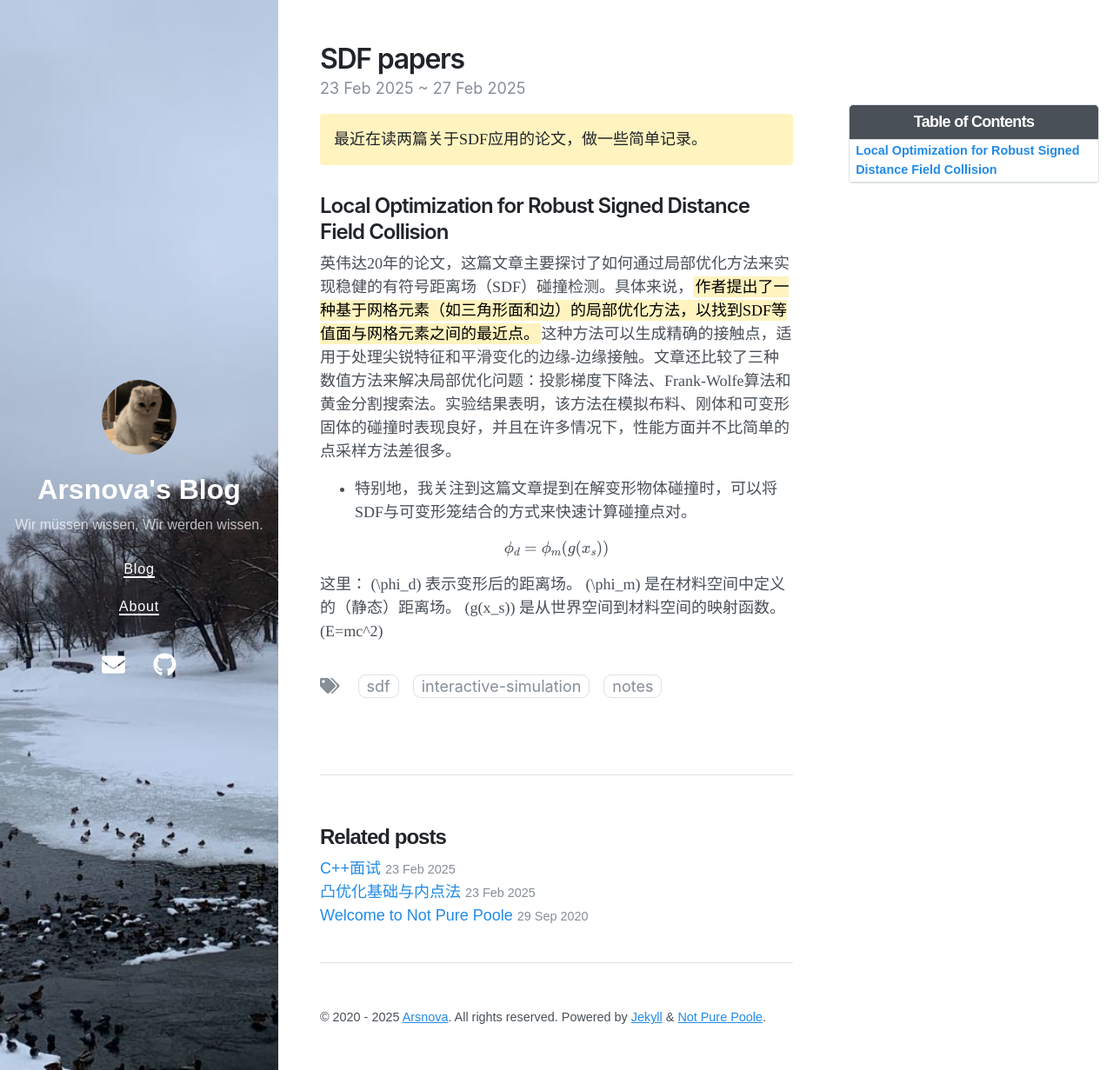
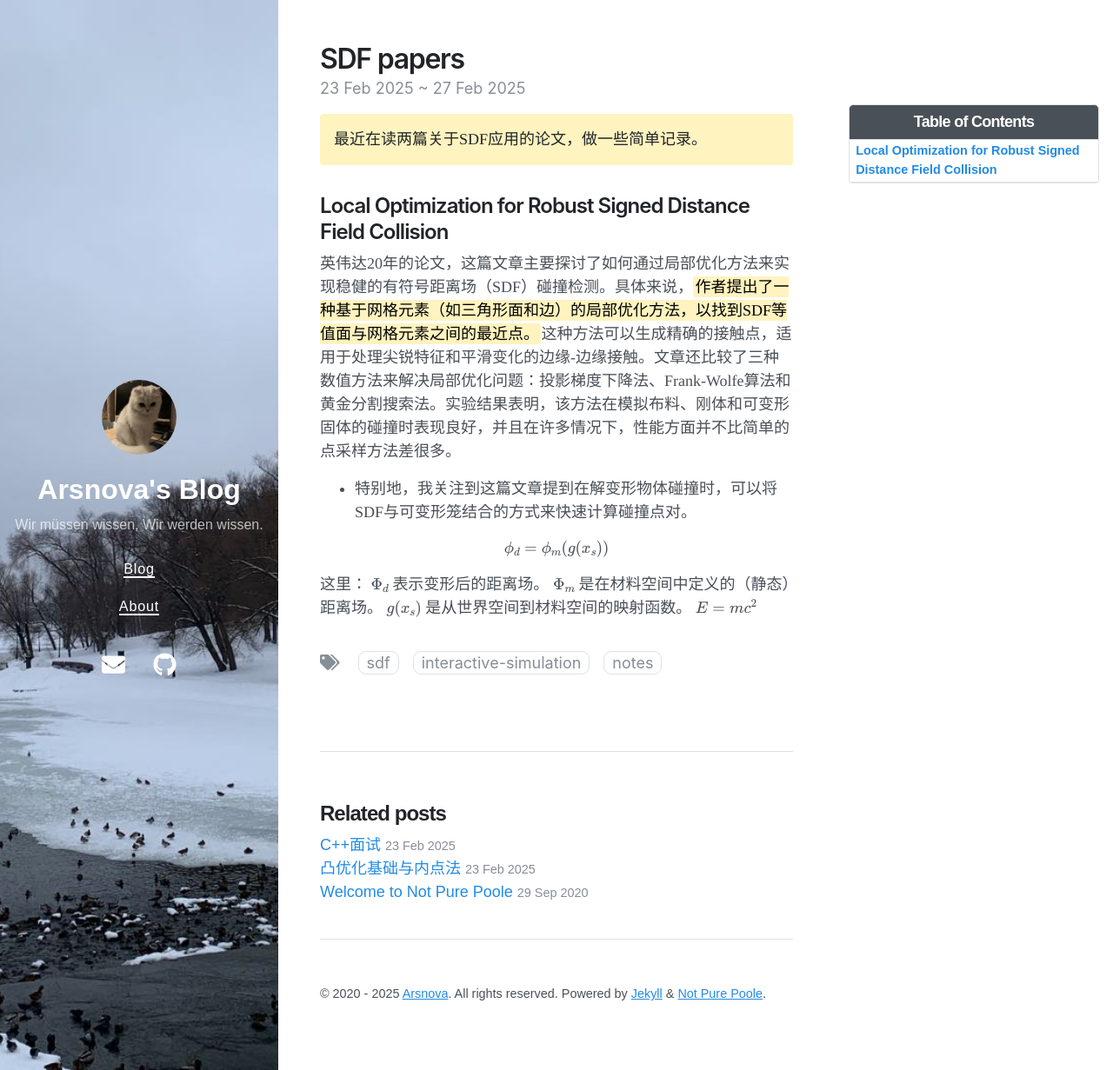
Before and after one commit to ArsNovaaa/arsnovaaa.github.io, a Jekyll site: the page built from _posts/2025-2-26-SDF-papers.md, in a window 1280 px wide and 1231 px high. Shown: the whole window at 87% size. Built offline with Jekyll 4.4.1, drawn with Linux system fonts in a browser that asks for light colours; nearby versions of some CDN libraries.

Commit message:
convex func9

```diff
--- a/_posts/2025-2-26-SDF-papers.md
+++ b/_posts/2025-2-26-SDF-papers.md
@@ -17,7 +17,7 @@ math: true
 $$\phi_d = \phi_m(g(x_s))$$
 
 这里：
-\(\phi_d\) 表示变形后的距离场。
-\(\phi_m\) 是在材料空间中定义的（静态）距离场。
-\(g(x_s)\) 是从世界空间到材料空间的映射函数。
-\(E=mc^2\)
+\\(\Phi_d\\) 表示变形后的距离场。
+\\(\Phi_m\\) 是在材料空间中定义的（静态）距离场。
+\\(g(x_s)\\) 是从世界空间到材料空间的映射函数。
+\\(E=mc^2\\)
```
